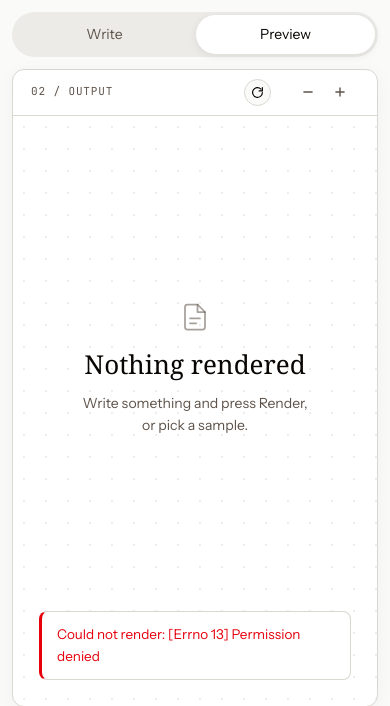
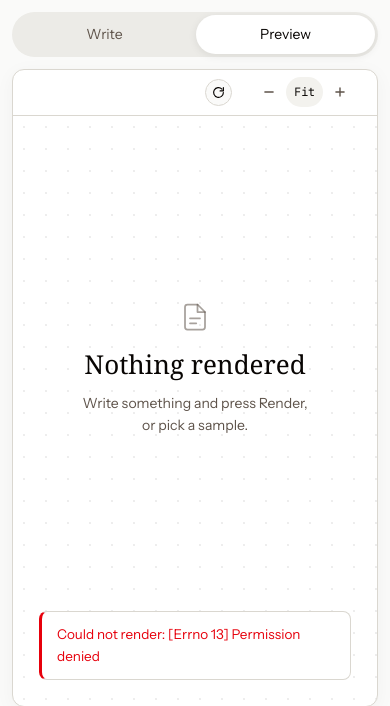
Before and after one commit to pranjalprateek6/Text2Hand, a Flask app: page /studio in a window 390 px wide. Shown: the part 152-858 px from the top of the page. Run offline with Flask 3, Linux system fonts and the light colour scheme; some libraries are stand-ins or nearby versions; some web fonts are replaced.

Commit message:
Fit the page to the pane, and put Download PDF a click away
The preview opened at a fixed 85% of 540px, a third of a wide screen with
dotted canvas around it. On a desktop it now fits the whole page to the
pane's height (and width), sized by the page's own shape so Letter fits
too; on a phone it fits the width as before. Zooming by hand takes over
until the new Fit button is pressed.

Download PDF sits beside Export, which keeps PNG, ZIP and per-page files.
Whichever is the next thing to do is the dark button: Download PDF while
the page on screen is current, Render once the text or settings change.

On a phone the buttons keep to the screen: Download PDF reads PDF, the
out-of-date chip drops its second phrase, the output pane drops its label
(the Preview tab names it) and its pager (the page strip pages).

```diff
--- a/static/app.js
+++ b/static/app.js
@@ -342,6 +342,12 @@
   const stale = !!state.id && !state.busy && JSON.stringify(payload()) !== state.rendered;
   $("pages").classList.toggle("is-stale", stale);
   $("stale").hidden = !stale;
+  // Whichever is the next thing to do is the dark button: Download PDF when
+  // the page on screen is the current one, Render when it is not.
+  const current = !!state.id && !stale && !state.busy;
+  $("dlMain").hidden = !state.id;
+  $("dlMain").classList.toggle("btn--outline", !current);
+  $("render").classList.toggle("btn--outline", current);
 }
 $("stale").addEventListener("click", () => render());
 
@@ -527,6 +533,7 @@
   $("dlZip").href = `/download/${state.id}/pages.zip${name}`;
   $("dlPagePng").href = `/download/${state.id}/page_${state.page}.png${name}`;
   $("dlPagePdf").href = `/download/${state.id}/page_${state.page}.pdf${name}`;
+  $("dlMain").href = $("dlPdf").href;
 
   // On a one-page render the whole document and this page are the same file,
   // and the zip is that one page in a wrapper. Offer the two artefacts that
@@ -563,25 +570,38 @@
 $("prev").addEventListener("click", () => show(state.page - 1));
 $("next").addEventListener("click", () => show(state.page + 1));
 
-// The preview opens at 85%, which fits a whole page in the pane without a
-// scrollbar; each press moves 15%. show() never touches this, so the level
-// survives paging and re-renders. On a narrow screen 85% is wider than the
-// pane, so until someone zooms by hand it fits the page to the width instead.
+// The page is fitted to the pane: on a desktop the whole page in view, as
+// large as the pane's height allows, since the page is the thing being made;
+// on a phone, the screen's width. It used to open at a fixed 85% of 540px,
+// a third of a wide screen with dotted canvas all round it. Zooming by hand
+// takes over until Fit is pressed; each press moves 15%, and show() never
+// touches the level, so it survives paging and re-renders.
 let zoom = 0.85;
 let zoomedByHand = false;
 function applyZoom() {
   $("pages").style.setProperty("--zoom", zoom);
   $("zoomOut").disabled = zoom < 0.41;
   $("zoomIn").disabled = zoom > 1.95;
+  $("zoomFit").classList.toggle("is-on", !zoomedByHand);
+}
+function pageAspect() {
+  const p = $("page");
+  return p.naturalWidth ? p.naturalHeight / p.naturalWidth : 3722 / 2632;
 }
 function fitZoom() {
   if (zoomedByHand) return;
-  const room = $("pages").clientWidth - 52;          // the pane's padding
-  zoom = room > 0 ? Math.max(0.4, Math.min(0.85, room / 540)) : 0.85;
+  const pane = $("pages");
+  const wide = (pane.clientWidth - 52) / 540;          // 52: the pane's padding
+  const tall = (pane.clientHeight - 52) / (540 * pageAspect());
+  if (wide <= 0) { zoom = 0.85; applyZoom(); return; }
+  const z = narrow.matches || tall <= 0 ? Math.min(0.85, wide) : Math.min(wide, tall);
+  zoom = Math.max(0.4, Math.min(2.05, z));
   applyZoom();
 }
 $("zoomIn").addEventListener("click", () => { zoomedByHand = true; zoom = Math.min(2.05, zoom + 0.15); applyZoom(); });
 $("zoomOut").addEventListener("click", () => { zoomedByHand = true; zoom = Math.max(0.40, zoom - 0.15); applyZoom(); });
+$("zoomFit").addEventListener("click", () => { zoomedByHand = false; fitZoom(); });
+$("page").addEventListener("load", fitZoom);         // a Letter page is a different shape
 window.addEventListener("resize", fitZoom);
 fitZoom();
 
--- a/static/studio.css
+++ b/static/studio.css
@@ -608,3 +608,19 @@
 .welcome__text { flex: 1 1 260px; font-size: 13.5px; color: var(--muted-foreground); }
 .welcome__text b { color: var(--foreground); font-weight: 600; }
 .welcome__close { margin-left: auto; }
+
+/* ------------------------------------------------------------- fit to pane */
+.zoom__fit {
+  width: auto; padding: 0 8px; font-size: 11.5px; font-family: var(--font-mono);
+  color: var(--muted-foreground);
+}
+.zoom__fit.is-on { color: var(--foreground); background: var(--secondary); }
+
+/* narrow screens: shorter labels, and the bar's buttons may wrap */
+.stale { white-space: nowrap; }
+.bar__acts { flex-wrap: wrap; row-gap: 8px; }
+@media (max-width: 600px) { .wide-only { display: none; } }
+/* on a phone the Preview tab already names this pane; its label is room */
+@media (max-width: 600px) { #previewLabel { display: none; } .stale { margin-left: 0; } }
+/* and the page strip under the preview does the pager's job there */
+@media (max-width: 600px) { #pager { display: none; } }
--- a/templates/studio.html
+++ b/templates/studio.html
@@ -50,6 +50,9 @@
           <span class="auto__track" aria-hidden="true"></span>
           <span class="auto__label">Auto</span>
         </label>
+
+        <!-- the one export most people want, a click away; the menu has the rest -->
+        <a class="btn btn--sm btn--outline" id="dlMain" download hidden><span class="wide-only">Download&nbsp;</span>PDF</a>
 
         <div class="menu">
           <button class="btn btn--sm btn--outline" id="exportBtn" aria-haspopup="true" aria-expanded="false" disabled>
@@ -200,7 +203,7 @@
           <span class="pane__label" id="previewLabel">02 / Output</span>
           <button class="stale" id="stale" hidden
                   title="The text or settings changed since this render (Ctrl+Enter)">
-            <span class="stale__dot" aria-hidden="true"></span>Out of date · Render again
+            <span class="stale__dot" aria-hidden="true"></span>Out of date<span class="wide-only">&nbsp;· Render again</span>
           </button>
           <span class="live" id="live" hidden>
             <span class="live__text" id="liveText">Writing</span>
@@ -217,6 +220,8 @@
               <svg viewBox="0 0 24 24" fill="none" stroke="currentColor" stroke-width="2.4"
                    stroke-linecap="round"><path d="M5 12h14"/></svg>
             </button>
+            <button class="iconbtn zoom__fit" id="zoomFit" aria-label="Fit the page"
+                    title="Fit the whole page in view">Fit</button>
             <button class="iconbtn" id="zoomIn" aria-label="Zoom in" title="Zoom in">
               <svg viewBox="0 0 24 24" fill="none" stroke="currentColor" stroke-width="2.4"
                    stroke-linecap="round"><path d="M12 5v14M5 12h14"/></svg>
```
Also changed, not shown: tests/regression.py (+2 -0 lines).
